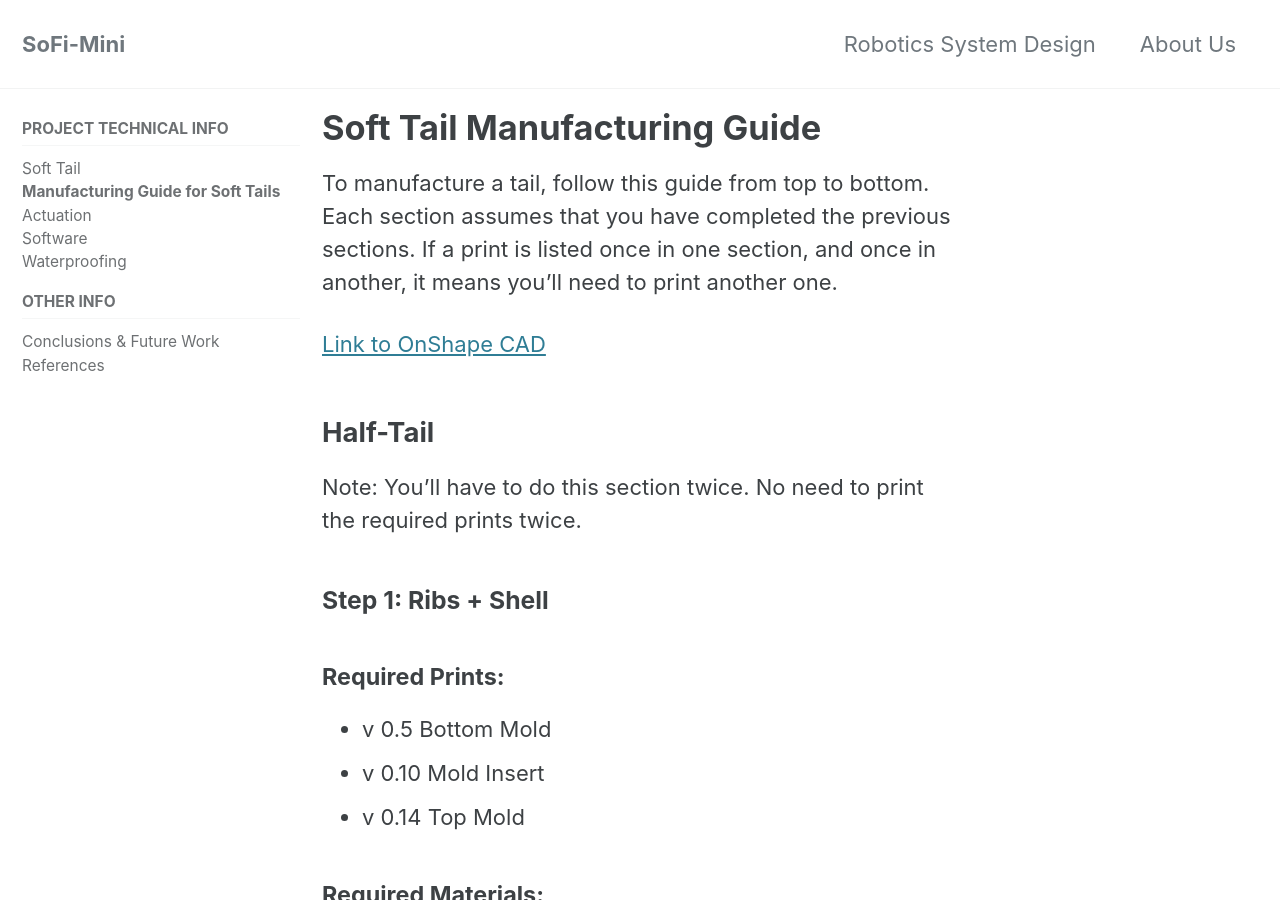
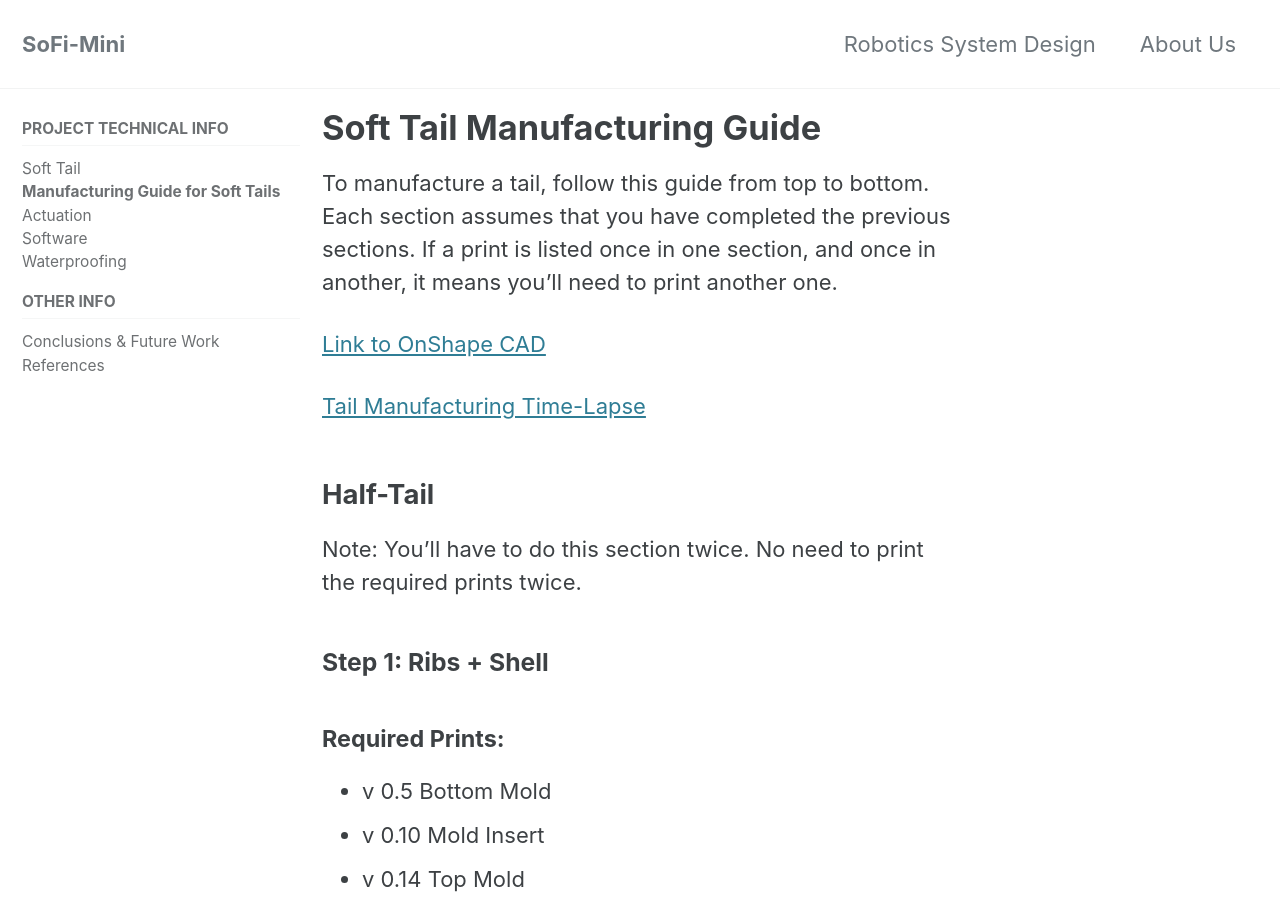
Before and after one commit to AmyPhung/robo_fish, a Jekyll site: the page built from _pages/manufacturing_guide.md, in a window 1280 px wide and 900 px high. Built offline with Jekyll 4.4.1, drawn with Linux system fonts in a browser that asks for light colours; cached includes are drawn as plain includes.

Commit message:
Add time lapse link

```diff
--- a/_pages/manufacturing_guide.md
+++ b/_pages/manufacturing_guide.md
@@ -8,6 +8,8 @@ sidebar:
 To manufacture a tail, follow this guide from top to bottom. Each section assumes that you have completed the previous sections. If a print is listed once in one section, and once in another, it means you’ll need to print another one.
 
 [Link to OnShape CAD](https://cad.onshape.com/documents/fe4b32406be11c09bbe7cdbf/w/299111820bac3caaa051841e/e/472fa33427866a6de1dbed42)
+
+[Tail Manufacturing Time-Lapse](https://youtu.be/tsCmlnuUnFQ)
 
 ## Half-Tail
 Note: You’ll have to do this section twice. No need to print the required prints twice.
```
